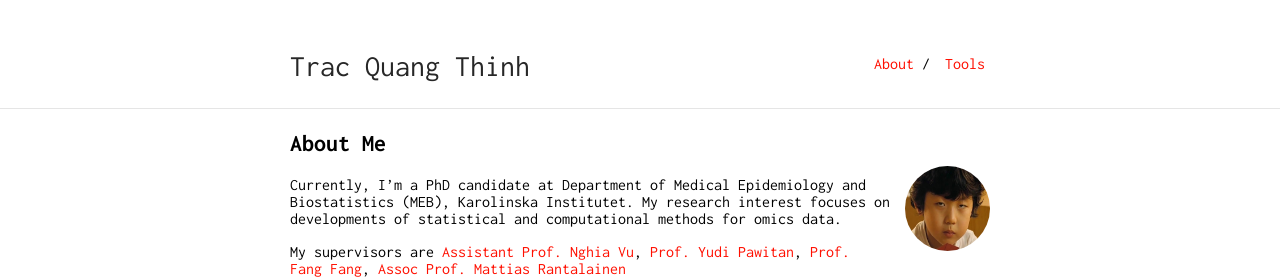
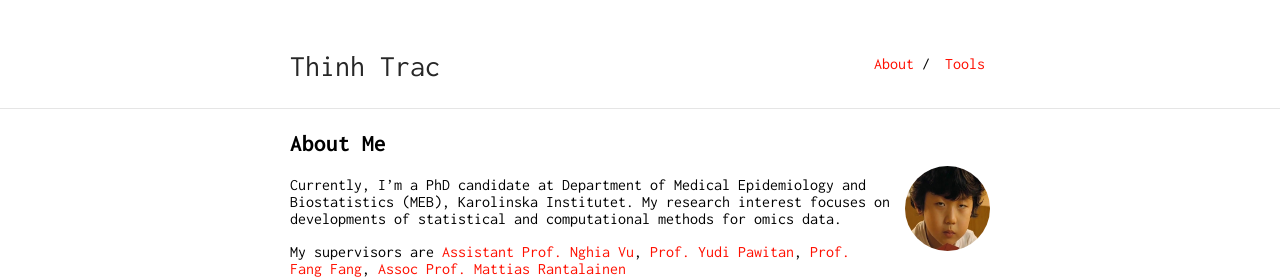
Before and after one commit to tracquangthinh/tracquangthinh.github.io, a Jekyll site: the page built from index.md, in a window 1280 px wide. Shown: the top 279 px of the page. Built offline with Jekyll 4.4.1, drawn with Linux system fonts in a browser that asks for light colours; our own code applies the rules of GitHub Pages for plain Markdown files.

Commit message:
Update _config.yml

```diff
--- a/_config.yml
+++ b/_config.yml
@@ -1,4 +1,4 @@
-title: Trac Quang Thinh
+title: Thinh Trac
 url: "https://tracthinh.github.io"
 # baseurl: "/researcher"
 
```
